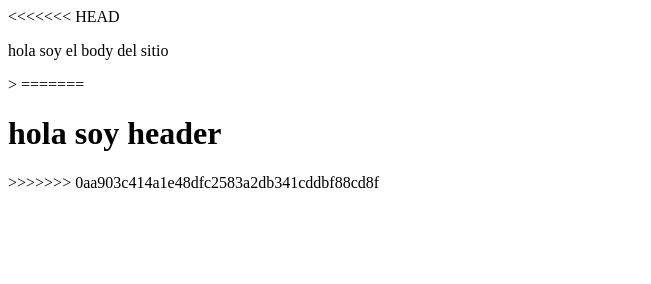
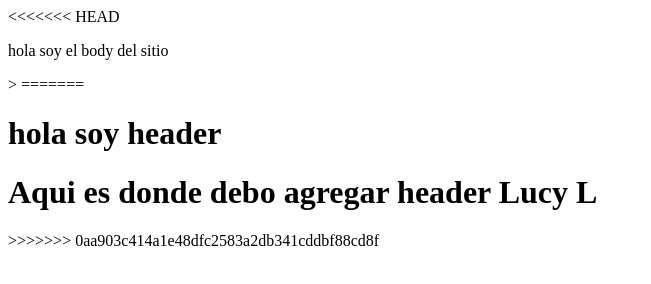
Before and after one commit to Gapcroz/CursoGitChangeAndCode, a plain HTML site: page html/index.html in a window 1280 px wide. Shown: the whole page, without its empty margins (0-651 px from the left). Drawn offline with Linux system fonts and the light colour scheme.

Commit message:
agregue el header Lucy

```diff
--- a/html/index.html
+++ b/html/index.html
@@ -5,5 +5,7 @@
 =======
 <header>
   <h1>hola soy header</h1>
+  <h1>Aqui es donde debo agregar header Lucy L</h1>
+
 </header>
 >>>>>>> 0aa903c414a1e48dfc2583a2db341cddbf88cd8f
```
